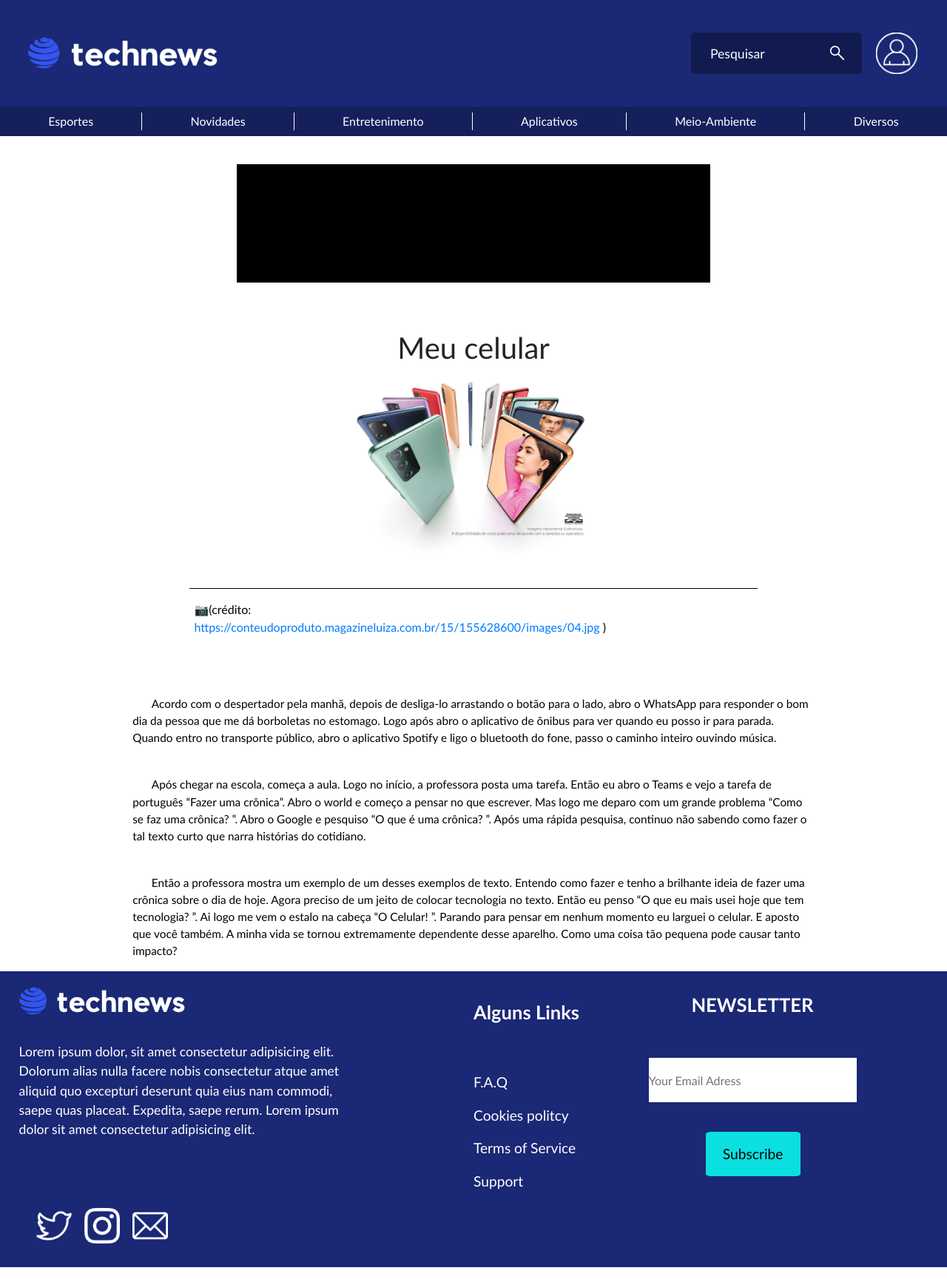
After one commit to senacrs-emti/2022-1M-jornal-G10, a PHP site: page /cronica-enzo.php in a window 1280 px wide. The commit adds this page. Shown: the whole page at 74% size. Run offline with PHP 8.4, Linux system fonts and the light colour scheme.

Commit message:
Cronica e Noticia update

```diff
--- /dev/null
+++ b/cronica-enzo.php
@@ -0,0 +1,21 @@
+<?php
+        include_once './include/_header.php';
+    ?>
+    <main>
+        <div class="box1noticia"></div>
+            <h1 class="titulonoticia">Meu celular</h1>
+            <center><img src="./img/celular.png" alt="" width="25%"></center>
+            <hr class="divbarnotice"></hr>
+            <figcaption>📷(crédito: <a href="https://conteudoproduto.magazineluiza.com.br/15/155628600/images/04.jpg"> https://conteudoproduto.magazineluiza.com.br/15/155628600/images/04.jpg</a> )</figcaption>
+            <div class="box2noticia"></div>
+        <div class="texto_not">
+            <p class="pnoticia1">Acordo com o despertador pela manhã, depois de desliga-lo arrastando o botão para o lado, abro o WhatsApp para responder o bom dia da pessoa que me dá borboletas no estomago. Logo após abro o aplicativo de ônibus para ver quando eu posso ir para parada. Quando entro no transporte público, abro o aplicativo Spotify e ligo o bluetooth do fone, passo o caminho inteiro ouvindo música.</p>
+            <p class="pnoticia2">Após chegar na escola, começa a aula. Logo no início, a professora posta uma tarefa. Então eu abro o Teams e vejo a tarefa de português “Fazer uma crônica”. Abro o world e começo a pensar no que escrever. Mas logo me deparo com um grande problema “Como se faz uma crônica? ”. Abro o Google e pesquiso “O que é uma crônica? ”. Após uma rápida pesquisa, continuo não sabendo como fazer o tal texto curto que narra histórias do cotidiano.</p>
+            <p class="pnoticia2">Então a professora mostra um exemplo de um desses exemplos de texto. Entendo como fazer e tenho a brilhante ideia de fazer uma crônica sobre o dia de hoje. Agora preciso de um jeito de colocar tecnologia no texto. Então eu penso “O que eu mais usei hoje que tem tecnologia? ”. Ai logo me vem o estalo na cabeça “O Celular! ”. Parando para pensar em nenhum momento eu larguei o celular. E aposto que você também. A minha vida se tornou extremamente dependente desse aparelho. Como uma coisa tão pequena pode causar tanto impacto?</p>
+        </div>
+    </main>
+<div class="IndexFooter">
+    <?php
+        include_once './include/_footer.php';
+    ?>
+<div>
```
Also changed, not shown: abasDiversos.php (+10 -10 lines), artigo-enzo.php (added, +22 -0 lines), img/celular.png (added), img/marte.png (added).
